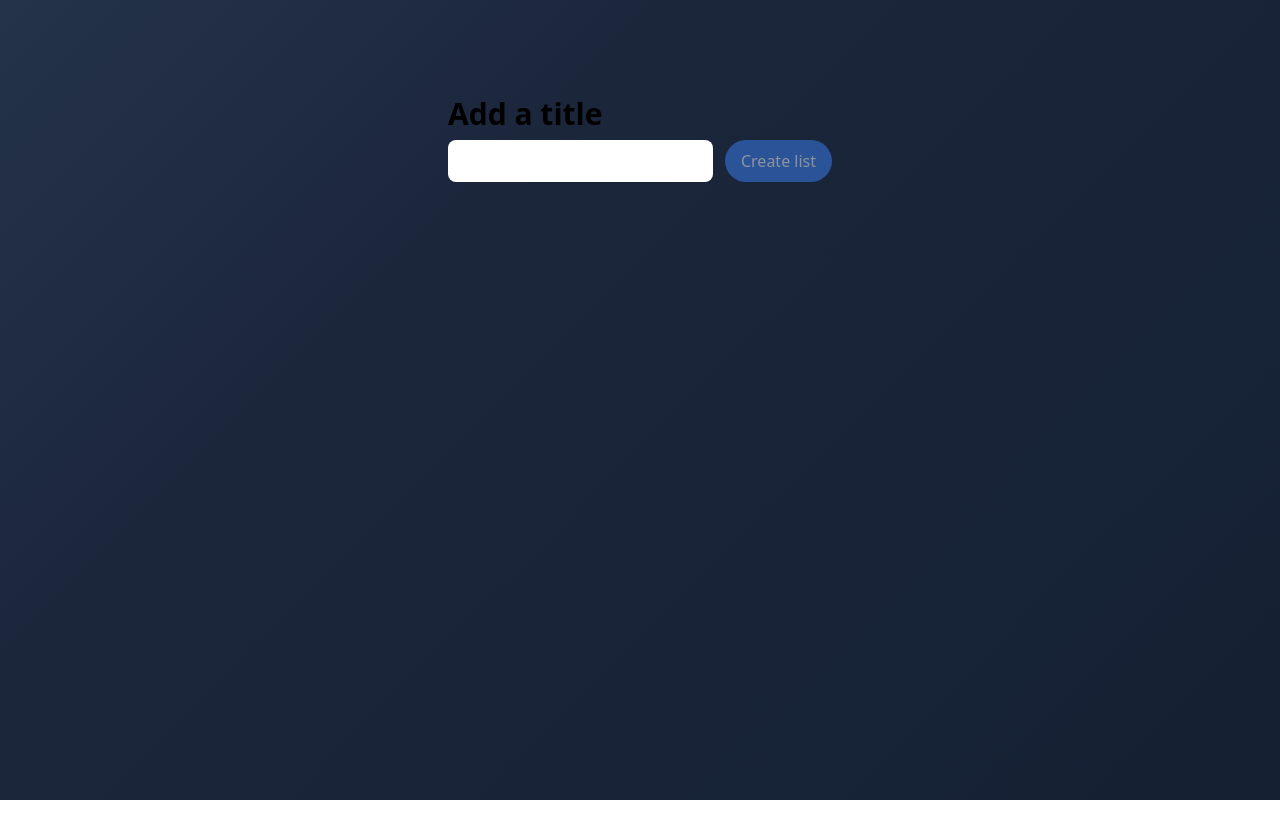
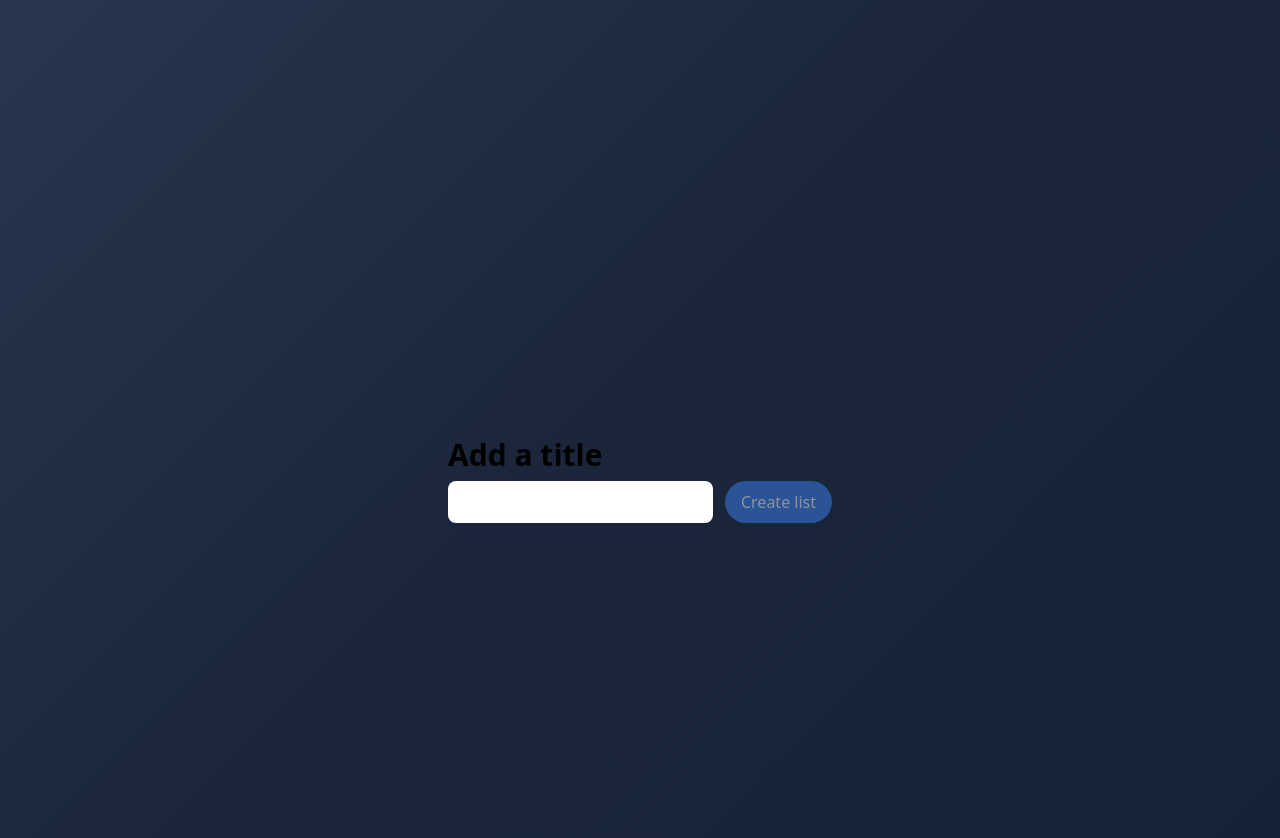
Before and after one commit to martinzuro/listar-front, a Next.js app: page / in a window 1280 px wide. Shown: the top 838 px of the page. Before the commit the page ends 800 px from the top, so only its background shows below. Built offline with nearby package versions, Linux system fonts and the light colour scheme.

Commit message:
fix styles

```diff
--- a/src/pages/index.js
+++ b/src/pages/index.js
@@ -79,8 +79,7 @@ const copy = async () => {
           <p>zuro</p>
         </div> */}
 
-        <div>
-          <div className="flex flex-col z-10">
+        <div className="flex flex-col z-10 min-h-screen justify-center">
           <h1 className="text-3xl font-bold mb-2">
             Add a title
           </h1>
@@ -102,7 +101,6 @@ const copy = async () => {
             }
         </div>
 
-        </div>
 
         {/* <div className={styles.grid}>
           {lists.length > 0 && lists.map((list, index) => (
--- a/src/styles/Home.module.css
+++ b/src/styles/Home.module.css
@@ -1,10 +1,5 @@
 .main {
-  display: flex;
-  flex-direction: column;
-  justify-content: space-between;
-  align-items: center;
-  padding: 6rem;
-  min-height: 100vh;
+  @apply p-4 lg:p-24 min-h-screen flex flex-col justify-between items-center;
 }
 
 .description {
```
Lines whose indentation alone changed are shown as unchanged.
